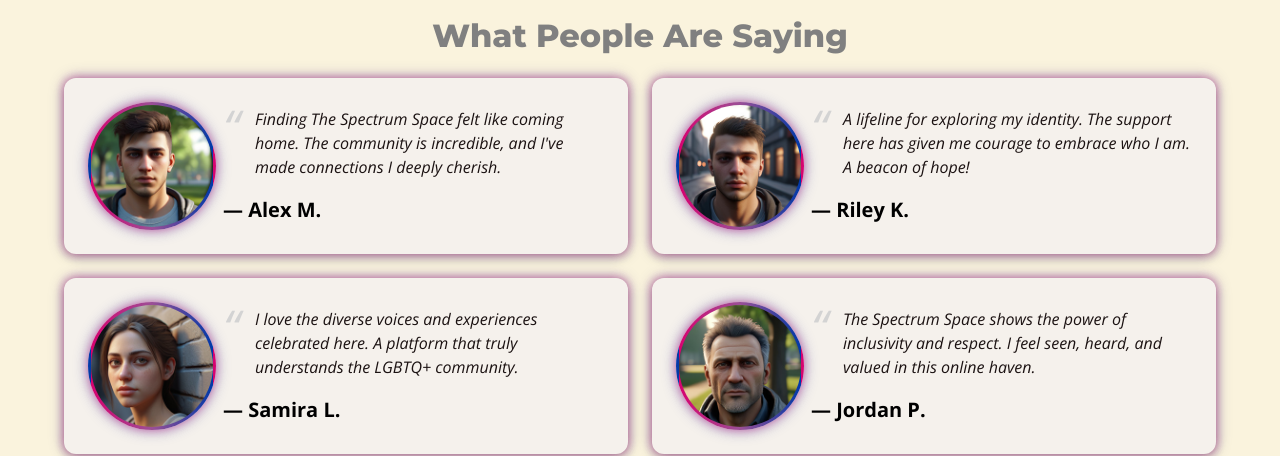
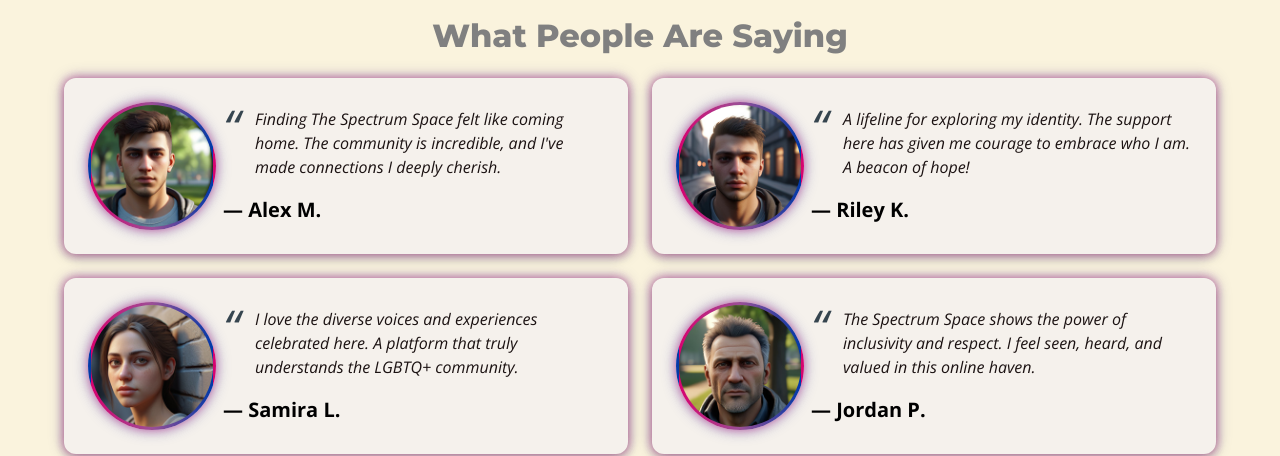
Before and after one commit to TheSiriusSystem/The-Spectrum-Space, a Jekyll site: the page built from index.html, in a window 1280 px wide and 900 px high, scrolled down 1798 px. Shown: the part 150-606 px from the top of the window. Built offline with Jekyll 4.4.1, drawn with Linux system fonts in a browser that asks for light colours; nearby versions of some CDN libraries.

Commit message:
Fix contrast

```diff
--- a/_sass/sections/_about.scss
+++ b/_sass/sections/_about.scss
@@ -179,7 +179,7 @@
                             left: 0;
                             top: -0.25rem;
                             font-size: 48px;
-                            color: vars.$font-color-light-grey;
+                            color: vars.$font-color-charcoal;
                             line-height: 1.0;
                         }
                     }
@@ -344,7 +344,7 @@ html
                     {
                         &::before
                         {
-                            color: vars.$font-color-grey !important;
+                            color: vars.$font-color-platinum !important;
                         }
                     }
                 }
```
